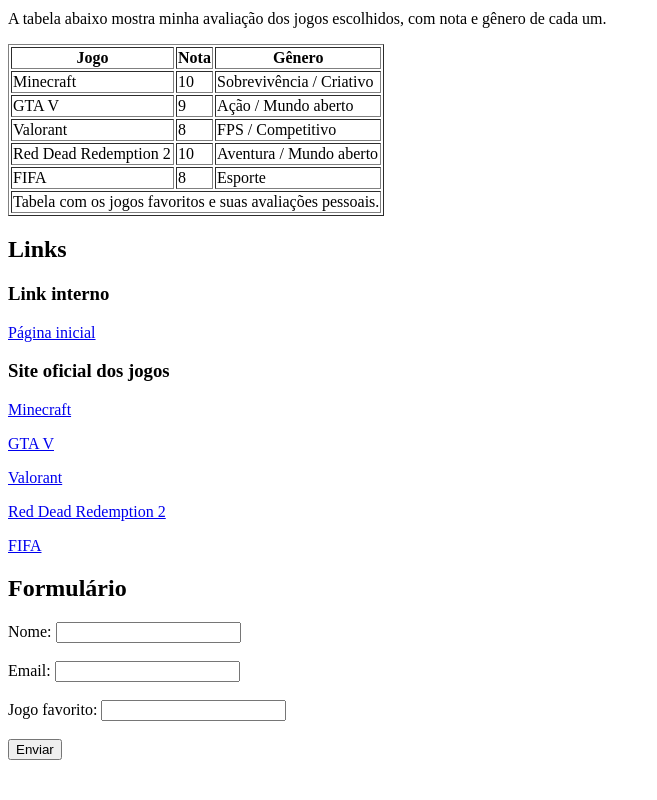
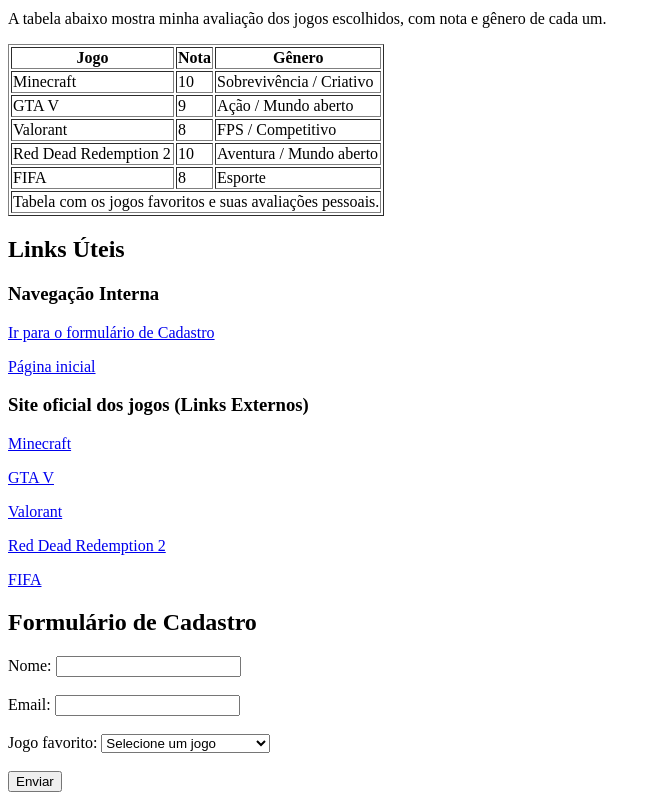
Before and after one commit to ThiagoSilvaPereira01/desenvolvimento-de-pagina-html, a plain HTML site: page index.html in a window 1280 px wide. Shown: the part 721-1521 px from the top of the page, without its empty margins (0-657 px from the left). Before the commit the page ends 1489 px from the top, so only its background shows below. Drawn offline with Linux system fonts and the light colour scheme.

Commit message:
ajudes final

```diff
--- a/index.html
+++ b/index.html
@@ -3,15 +3,17 @@
 
 <head>
     <meta charset="UTF-8">
-    <title>Title</title>
+    <title>Top 5 Jogos Favoritos de 2026</title>
 </head>
 
 <body>
-
     <!-- Parte 1: Introdução aos jogos favoritos -->
+    <div id="introducao">
         <h1>Top 5 jogos atuais</h1>
         <h3>Jogos que consideramos os melhores jogos atuais</h3>
         <p>Top jogos que jogamos, assistimos e acompanhamos o desenvolvimento e consideramos os melhores de 2026!</p>
+
+        <!-- Galeria de imagens dos jogos com o atributo alt obrigatório -->
         <img src="mine.jpg" alt="Minecraft" width="100" height="140">
         <img src="GTA 5.jpg" alt="GTA 5" width="100" height="140">
         <img src="Valorant.jpg" alt="Valorant" width="170" height="140">
@@ -19,7 +21,7 @@
         <img src="FIFA 27.jpg" alt="FIFA 27" width="100" height="140">
 
         <h2>Lista dos jogos favoritos</h2>
-
+        <!-- Lista ordenada (<ol>) com a classificação dos jogos -->
         <ol>
             <li>Minecraft</li>
             <li>Red Dead Redemption 2</li>
@@ -30,6 +32,7 @@
 
         <h2>Critérios para avaliação</h2>
         <p>Os critérios utilizados para avaliar os jogos incluem:</p>
+        <!-- Lista não ordenada (<ul>) com os critérios de avaliação -->
         <ul>
             <li>Avaliação pessoal</li>
             <li>Divertimento</li>
@@ -38,9 +41,7 @@
             <li>Gráficos</li>
             <li>Trilha sonora</li>
         </ul>
-
-
-
+    </div>
 
     <!-- Parte 2: Tabela de avaliação dos jogos -->
     <div id="avaliacao">
@@ -50,7 +51,9 @@
             A tabela abaixo mostra minha avaliação dos jogos escolhidos, com nota e gênero de cada um.
         </p>
 
+        <!-- Tabela estruturada com cabeçalho, corpo e rodapé -->
         <table border="1">
+            <!-- Cabeçalho da tabela com os títulos das colunas -->
             <thead>
                 <tr>
                     <th>Jogo</th>
@@ -59,6 +62,7 @@
                 </tr>
             </thead>
 
+            <!-- Corpo da tabela com as linhas de informações dos jogos -->
             <tbody>
                 <tr>
                     <td>Minecraft</td>
@@ -91,6 +95,7 @@
                 </tr>
             </tbody>
 
+            <!-- Rodapé da tabela com observação mesclada em 3 colunas (colspan) -->
             <tfoot>
                 <tr>
                     <td colspan="3">Tabela com os jogos favoritos e suas avaliações pessoais.</td>
@@ -99,12 +104,15 @@
         </table>
     </div>
 
-<!-- Parte 3: Links e formulário -->
+    <!-- Parte 3: Links externos e navegação interna -->
     <div id="links">
-        <h2>Links</h2>
-        <h3>Link interno</h3>
+        <h2>Links Úteis</h2>
+
+        <h3>Navegação Interna</h3>
+        <p><a href="#formulario">Ir para o formulário de Cadastro</a></p>
         <p><a href="index.html">Página inicial</a></p>
-        <h3>Site oficial dos jogos</h3>
+
+        <h3>Site oficial dos jogos (Links Externos)</h3>
         <p><a href="https://www.minecraft.net/" target="_blank">Minecraft</a></p>
         <p><a href="https://www.rockstargames.com/gta-v" target="_blank">GTA V</a></p>
         <p><a href="https://playvalorant.com/" target="_blank">Valorant</a></p>
@@ -112,20 +120,36 @@
         <p><a href="https://www.easports.com/fifa" target="_blank">FIFA</a></p>
     </div>
 
+    <!-- Parte 4: Formulário com campos de texto, e-mail, seleção (dropdown) e botão de envio -->
     <div id="formulario">
-        <h2>Formulário</h2>
+        <h2>Formulário de Cadastro</h2>
+
         <form action="#" method="post">
+            <!-- Campo de texto simples -->
             <label for="nome">Nome:</label>
             <input type="text" id="nome" name="nome" required><br><br>
 
+            <!-- Campo de e-mail -->
             <label for="email">Email:</label>
             <input type="email" id="email" name="email" required><br><br>
 
+            <!-- Campo de seleção (dropdown / select) -->
             <label for="jogo">Jogo favorito:</label>
-        <input type="text" id="jogo" name="jogo" required><br><br>
+            <select id="jogo" name="jogo" required>
+                <option value="">Selecione um jogo</option>
+                <option value="minecraft">Minecraft</option>
+                <option value="rdr2">Red Dead Redemption 2</option>
+                <option value="gtav">GTA V</option>
+                <option value="fifa">FIFA</option>
+                <option value="valorant">Valorant</option>
+                <option value="outro">Outro</option>
+            </select><br><br>
 
+            <!-- Botão de envio -->
             <input type="submit" value="Enviar">
         </form>
+    </div>
+
 </body>
 
 </html>
```
Lines whose indentation alone changed are shown as unchanged.
